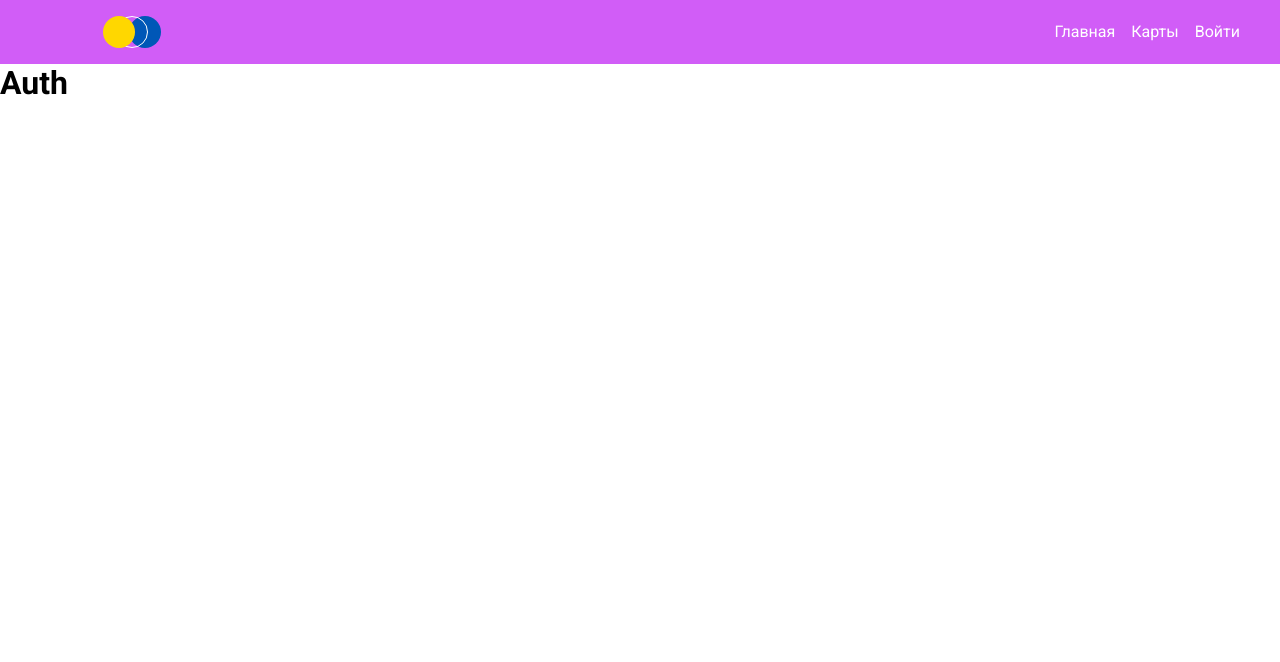
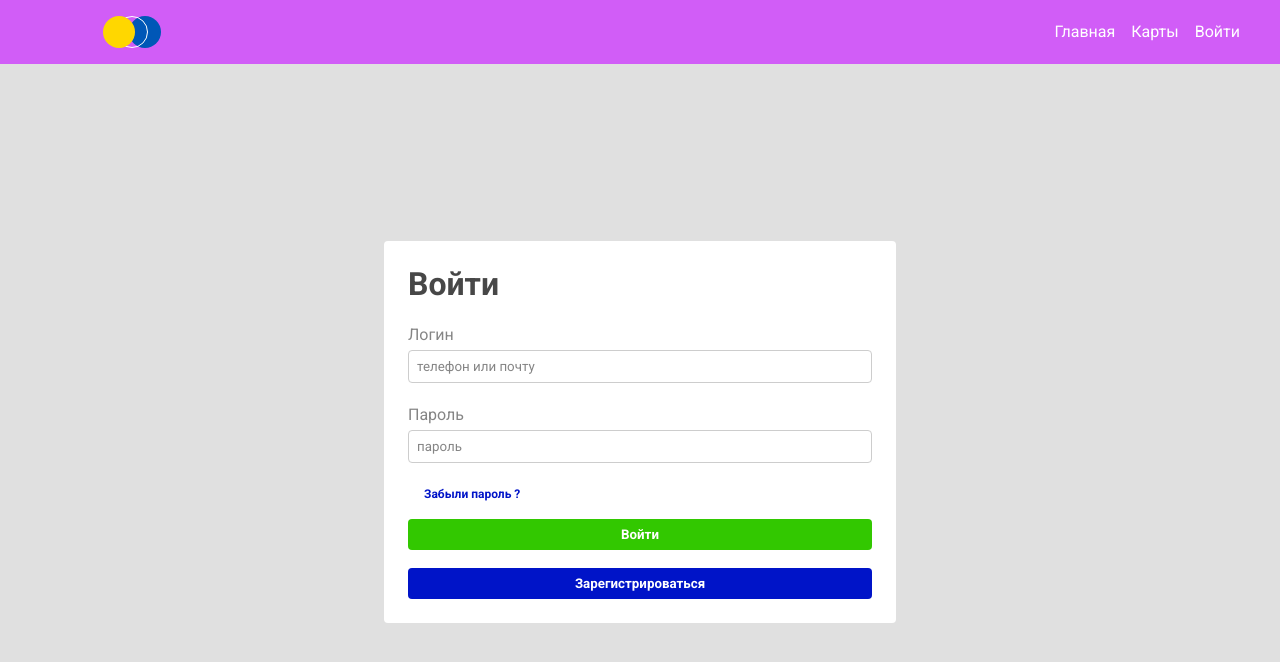
Before and after one commit to Davitkh/vesekaapp, a React (Create React App) app: page /auth in a window 1280 px wide. Shown: the top 662 px of the page. Built offline with nearby package versions, Linux system fonts and the light colour scheme.

Commit message:
add favicon, form, auth state

```diff
--- a/public/index.html
+++ b/public/index.html
@@ -2,7 +2,7 @@
 <html lang="en">
   <head>
     <meta charset="utf-8" />
-    <!-- <link rel="icon" href="%PUBLIC_URL%/favicon.ico" /> -->
+    <link rel="icon" href="%PUBLIC_URL%/favicon.svg" />
     <link rel="preconnect" href="https://fonts.googleapis.com" />
     <link rel="preconnect" href="https://fonts.gstatic.com" crossorigin />
     <link
--- a/src/icons/Logo/NavbarIcon.tsx
+++ b/src/icons/Logo/NavbarIcon.tsx
@@ -1,8 +1,9 @@
 import styles from './NavbarIcon.module.css';
-
+import { useHistory } from 'react-router-dom';
 export const NavbarIcon = () => {
+  const history = useHistory();
   return (
-    <div className={styles.navbaricon}>
+    <div className={styles.navbaricon} onClick={() => history.push('/')}>
       <div className={styles.navbaricon_left}></div>
       <div className={styles.navbaricon_middle}></div>
       <div className={styles.navbaricon_right}></div>
--- a/src/index.css
+++ b/src/index.css
@@ -16,6 +16,7 @@ a {
     'navbar_area'
     'content_area';
   height: 100vh;
+  background: var(--fond);
 }
 .navbar_area {
   grid-area: navbar_area;
@@ -27,6 +28,11 @@ a {
 :root {
   --primary: #d15df7;
   --white: #ffffff;
-  --hoverwhite: #eaeaea;
   --hovernavbar: #c525fb;
+  --fond: #e0e0e0;
+  --input_border: #cdcdcd;
+  --input_label: #858585;
+  --form_title: #474747;
+  --submit: #32c800;
+  --default: #0014c8;
 }
--- /dev/null
+++ b/src/pages/auth/auth.module.css
@@ -0,0 +1,79 @@
+.auth {
+  display: grid;
+  grid-template-columns: 1fr;
+  grid-template-rows: 1fr;
+  grid-template-areas: 'authform';
+  height: 100%;
+}
+.authform {
+  grid-area: authform;
+  /*TODO: need to modify later*/
+  align-self: center;
+  justify-self: center;
+  width: 512px;
+  background: var(--white);
+  border-radius: 4px;
+  padding: 24px;
+}
+.formtitle {
+  color: var(--form_title);
+}
+
+input[type='text'],
+input[type='email'] {
+  display: block;
+  width: 100%;
+  outline: none;
+  padding: 8px;
+  border: 1px solid var(--input_border);
+  border-radius: 4px;
+}
+
+input[type='text']::placeholder,
+input[type='email']::placeholder {
+  color: var(--input_label);
+}
+.inputlabel {
+  display: inline-block;
+  margin-bottom: 6px;
+  color: var(--input_label);
+}
+
+button[type='submit'],
+button[type='button'] {
+  display: block;
+  width: 100%;
+  padding: 8px;
+  background: var(--submit);
+  border: none;
+  border-radius: 4px;
+  cursor: pointer;
+  color: white;
+  font-weight: 600;
+}
+
+button[type='button'] {
+  background: var(--default);
+}
+button[type='submit']:hover {
+  opacity: 0.9;
+}
+
+.inputwrapper {
+  width: 100%;
+  margin-top: 22px;
+}
+.buttonwrapper {
+  width: 100%;
+  margin-top: 18px;
+}
+.forgotpassword {
+  padding: 24px 16px 0;
+  font-size: 12px;
+  color: var(--default);
+  font-weight: 600;
+}
+.forgotpassword > span:hover {
+  opacity: 0.8;
+  cursor: pointer;
+}
--- a/src/pages/auth/auth.tsx
+++ b/src/pages/auth/auth.tsx
@@ -1,5 +1,6 @@
 import React, { useEffect } from 'react';
 import { AppTitles } from '../../enums/app_titles';
+import styles from './auth.module.css';
 
 export const Auth = () => {
   useEffect(() => {
@@ -7,8 +8,31 @@ export const Auth = () => {
   }, []);
 
   return (
-    <div>
-      <h1>Auth</h1>
+    <div className={styles.auth}>
+      <form className={styles.authform}>
+        <h1 className={styles.formtitle}>Войти</h1>
+        <div className={styles.inputwrapper}>
+          <label htmlFor="login" className={styles.inputlabel}>
+            Логин
+          </label>
+          <input type="email" name="login" placeholder="телефон или почту" />
+        </div>
+        <div className={styles.inputwrapper}>
+          <label htmlFor="password" className={styles.inputlabel}>
+            Пароль
+          </label>
+          <input type="text" name="password" placeholder="пароль" />
+        </div>
+        <div className={styles.forgotpassword}>
+          <span>Забыли пароль ?</span>
+        </div>
+        <div className={styles.buttonwrapper}>
+          <button type="submit">Войти</button>
+        </div>
+        <div className={styles.buttonwrapper}>
+          <button type="button">Зарегистрироваться</button>
+        </div>
+      </form>
     </div>
   );
 };
--- /dev/null
+++ b/src/pages/auth/authstate.ts
@@ -0,0 +1,5 @@
+export const LoginState = {
+  login: {
+    label: 'Логин',
+  },
+};
```
Also changed, not shown: public/favicon.svg (added).
